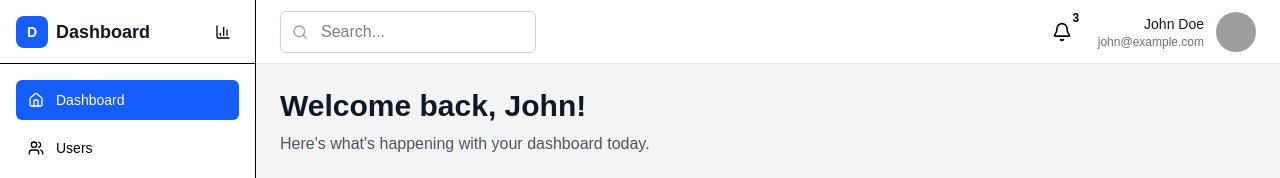
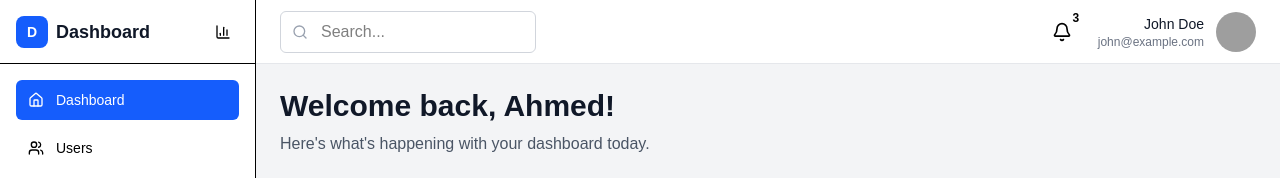
Before and after one commit to a7med-alshatebi/shad-, a Next.js app: page / in a window 1280 px wide. Shown: the top 178 px of the page. Built offline with nearby package versions, Linux system fonts and the light colour scheme; grey boxes are pictures that could not be loaded.

Commit message:
Fix deployment errors: escape apostrophes and remove unused imports

```diff
--- a/src/app/page.tsx
+++ b/src/app/page.tsx
@@ -7,7 +7,7 @@
     <div className="space-y-6">
       {/* Welcome Section */}
       <div>
-        <h1 className="text-3xl font-bold text-gray-900">Welcome back, John!</h1>
+        <h1 className="text-3xl font-bold text-gray-900">Welcome back, Ahmed!</h1>
         <p className="text-gray-600 mt-2">
           Here&apos;s what&apos;s happening with your dashboard today.
         </p>
--- a/src/components/header.tsx
+++ b/src/components/header.tsx
@@ -28,12 +28,12 @@
 
           <div className="flex items-center space-x-3">
             <div className="text-right">
-              <p className="text-sm font-medium text-foreground">John Doe</p>
-              <p className="text-xs text-muted-foreground">john@example.com</p>
+              <p className="text-sm font-medium text-foreground">Ahmed Abdulnasser</p>
+              <p className="text-xs text-muted-foreground">ahmed@example.com</p>
             </div>
             <Avatar>
               <AvatarImage src="https://github.com/shadcn.png" alt="User" />
-              <AvatarFallback>JD</AvatarFallback>
+              <AvatarFallback>AA</AvatarFallback>
             </Avatar>
           </div>
         </div>
```
